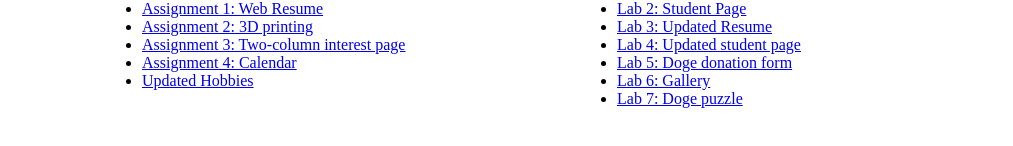
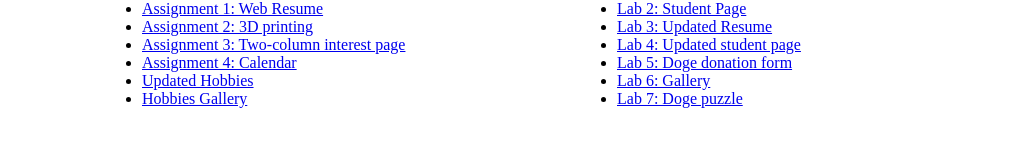
Before and after one commit to uscwebdev/itp104-submissions-TinAluminum, a plain HTML site: page index.html in a window 1280 px wide. Shown: the part 722-868 px from the top of the page, without its empty margins (176-1189 px from the left). Drawn offline with Linux system fonts and the light colour scheme.

Commit message:
Update index.html

```diff
--- a/index.html
+++ b/index.html
@@ -74,6 +74,7 @@
                         <li><a href="assignment_3/hobbies.html"> Assignment 3: Two-column interest page</a></li>
                         <li><a href="assignment_4/calendar.html"> Assignment 4: Calendar</a></li>
                         <li><a href="assignment_5/hobbies.html"> Updated Hobbies</a></li>
+                        <li><a href="assignment_6/hobbies.html">Hobbies Gallery</a></li>
                     </ul>
                 </div>
 
```
